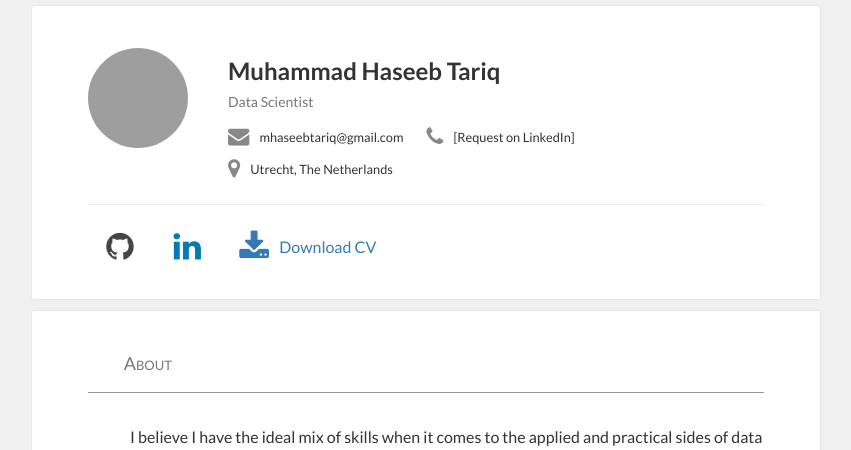
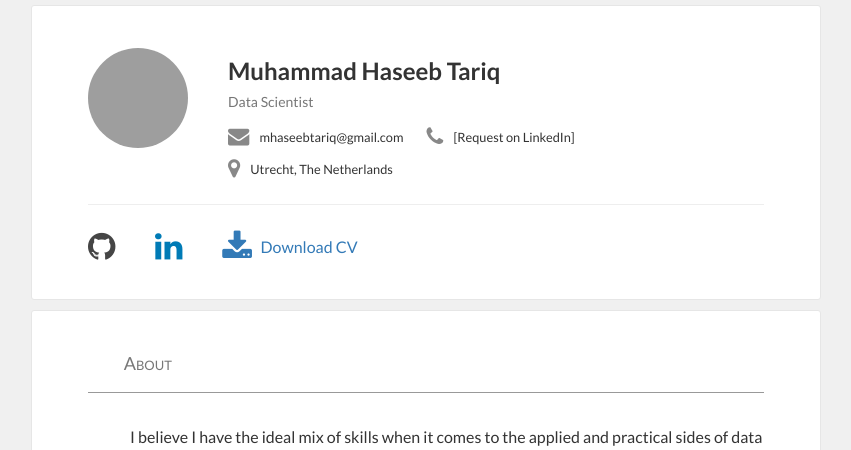
Before and after one commit to mhaseebtariq/mhaseebtariq.github.io, a Python web app: template resume/builder/templates/home.html in a window 1280 px wide. Shown: the top 450 px of the page, without its empty margins (214-1065 px from the left). Run offline with Jinja, Linux system fonts and the light colour scheme; the template is opened without the code that fills it, so the values that code supplies are empty; some libraries are stand-ins or nearby versions; grey boxes are pictures that could not be loaded.

Commit message:
updating

```diff
--- a/index.html
+++ b/index.html
@@ -137,7 +137,6 @@ body {
   text-decoration: none;
 }
 .social-link .fa {
-  text-align: center;
   width: 2em;
 }
 .fa-github {
@@ -609,8 +608,8 @@ h4 > .fa {
                 </a>
 
                 <a class="social-link" href="CV-MHT.pdf">
-                  <span class="fa fa-download fa-2x" style="margin-right: -10px !important;"></span>
-                  <span class="social-link-text" style="margin-right: 10px !important;">Download CV</span>
+                  <span class="fa fa-download fa-2x" style="width: 1.1em !important;"></span>
+                  <span class="social-link-text" style="margin-right: 2px !important;">Download CV</span>
                 </a>
 
             </div>
--- a/offline.html
+++ b/offline.html
@@ -137,7 +137,6 @@ body {
   text-decoration: none;
 }
 .social-link .fa {
-  text-align: center;
   width: 2em;
 }
 .fa-github {
--- a/resume/builder/templates/base.html
+++ b/resume/builder/templates/base.html
@@ -137,7 +137,6 @@ body {
   text-decoration: none;
 }
 .social-link .fa {
-  text-align: center;
   width: 2em;
 }
 .fa-github {
@@ -620,8 +619,8 @@ h4 > .fa {
                 </a>
                {% if not offline %}
                 <a class="social-link" href="CV-MHT.pdf">
-                  <span class="fa fa-download fa-2x" style="margin-right: -10px !important;"></span>
-                  <span class="social-link-text" style="margin-right: 10px !important;">Download CV</span>
+                  <span class="fa fa-download fa-2x" style="width: 1.1em !important;"></span>
+                  <span class="social-link-text" style="margin-right: 2px !important;">Download CV</span>
                 </a>
                {% endif %}
             </div>
```
Also changed, not shown: 1 other file.
